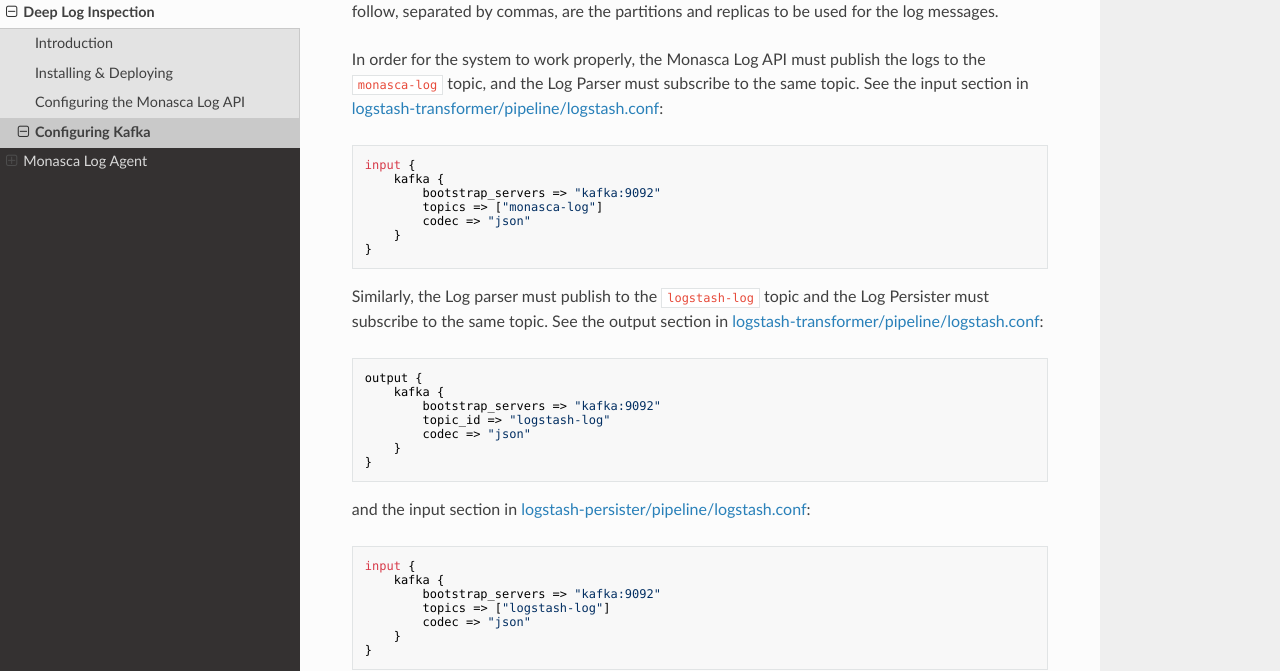
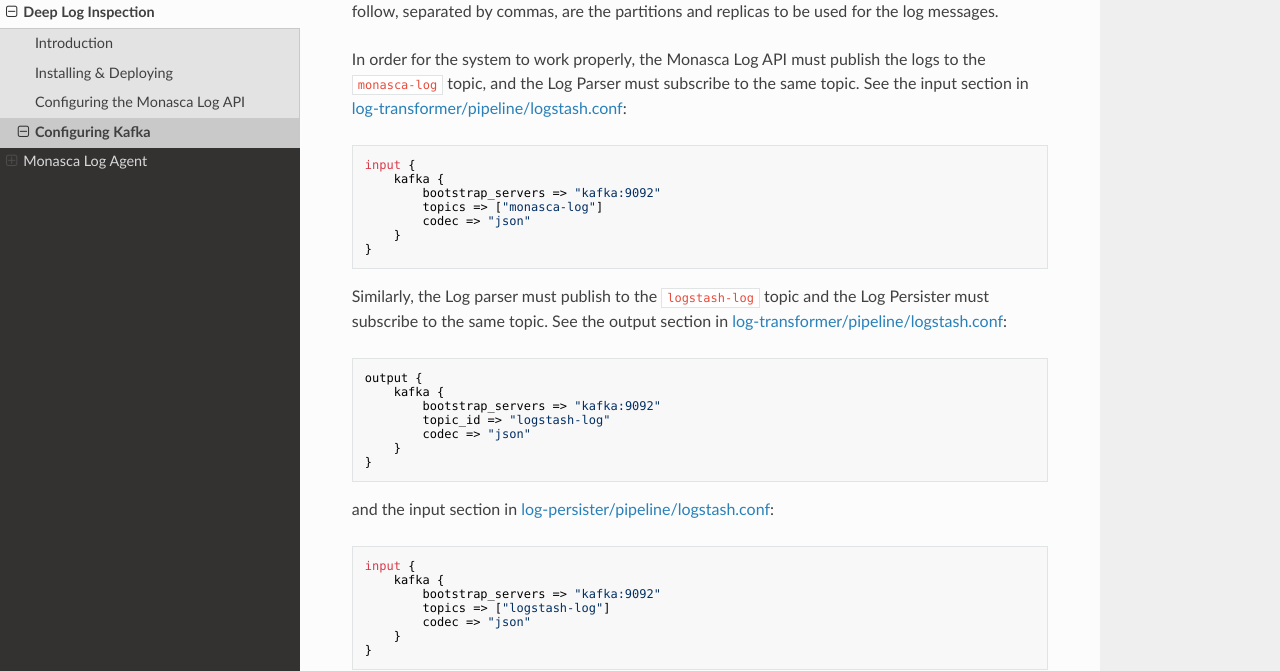
Before and after one commit to martel-innovate/deep-log-inspection, an MkDocs documentation site: the page built from doc/install/kafka.md, in a window 1280 px wide and 1189 px high. Shown: the part 374-1045 px from the top of the window. Built offline with MkDocs 1.6.1, drawn with Linux system fonts in a browser that asks for light colours; nearby versions of some CDN libraries; old or Windows-style settings are respelled for this version of MkDocs.

Commit message:
updated install/kafka guide

```diff
--- a/doc/install/kafka.md
+++ b/doc/install/kafka.md
@@ -3,7 +3,7 @@ In this section we will cover only the minimal configuration aspects required fo
 
 As described in the [architecture outline](../architecture.md), two Kafka topics are required: `monasca-log` and `logstash-log`. The first one for sending logs from the Monasca Log API to the Log Parser, and the second one for sending transformed logs from the Log Parser to the Log Persister. The topics are set using the `KAFKA_CREATE_TOPICS` environment variable in the [compose file][2] (`kafka` service). The numbers that follow, separated by commas, are the partitions and replicas to be used for the log messages.
 
-In order for the system to work properly, the Monasca Log API must publish the logs to the `monasca-log` topic, and the Log Parser must subscribe to the same topic. See the input section in [logstash-transformer/pipeline/logstash.conf][3]:
+In order for the system to work properly, the Monasca Log API must publish the logs to the `monasca-log` topic, and the Log Parser must subscribe to the same topic. See the input section in [log-transformer/pipeline/logstash.conf][3]:
 
     input {
         kafka {
@@ -13,7 +13,7 @@ In order for the system to work properly, the Monasca Log API must publish the l
         }
     }
 
-Similarly, the Log parser must publish to the `logstash-log` topic and the Log Persister must subscribe to the same topic. See the output section in [logstash-transformer/pipeline/logstash.conf][3]:
+Similarly, the Log parser must publish to the `logstash-log` topic and the Log Persister must subscribe to the same topic. See the output section in [log-transformer/pipeline/logstash.conf][3]:
 
     output {
         kafka {
@@ -23,7 +23,7 @@ Similarly, the Log parser must publish to the `logstash-log` topic and the Log P
         }
     }
 
- and the input section in [logstash-persister/pipeline/logstash.conf][4]:
+ and the input section in [log-persister/pipeline/logstash.conf][4]:
 
     input {
         kafka {
@@ -35,5 +35,5 @@ Similarly, the Log parser must publish to the `logstash-log` topic and the Log P
 
 [1]:http://kafka.apache.org/
 [2]:https://github.com/martel-innovate/deep-log-inspection/blob/master/log-server/docker-compose.yml
-[3]:https://github.com/martel-innovate/deep-log-inspection/blob/master/log-server/logstash-transformer/pipeline/logstash.conf
-[4]:https://github.com/martel-innovate/deep-log-inspection/blob/master/log-server/logstash-persister/pipeline/logstash.conf
+[3]:https://github.com/martel-innovate/deep-log-inspection/blob/master/log-server/log-transformer/pipeline/logstash.conf
+[4]:https://github.com/martel-innovate/deep-log-inspection/blob/master/log-server/log-persister/pipeline/logstash.conf
```
